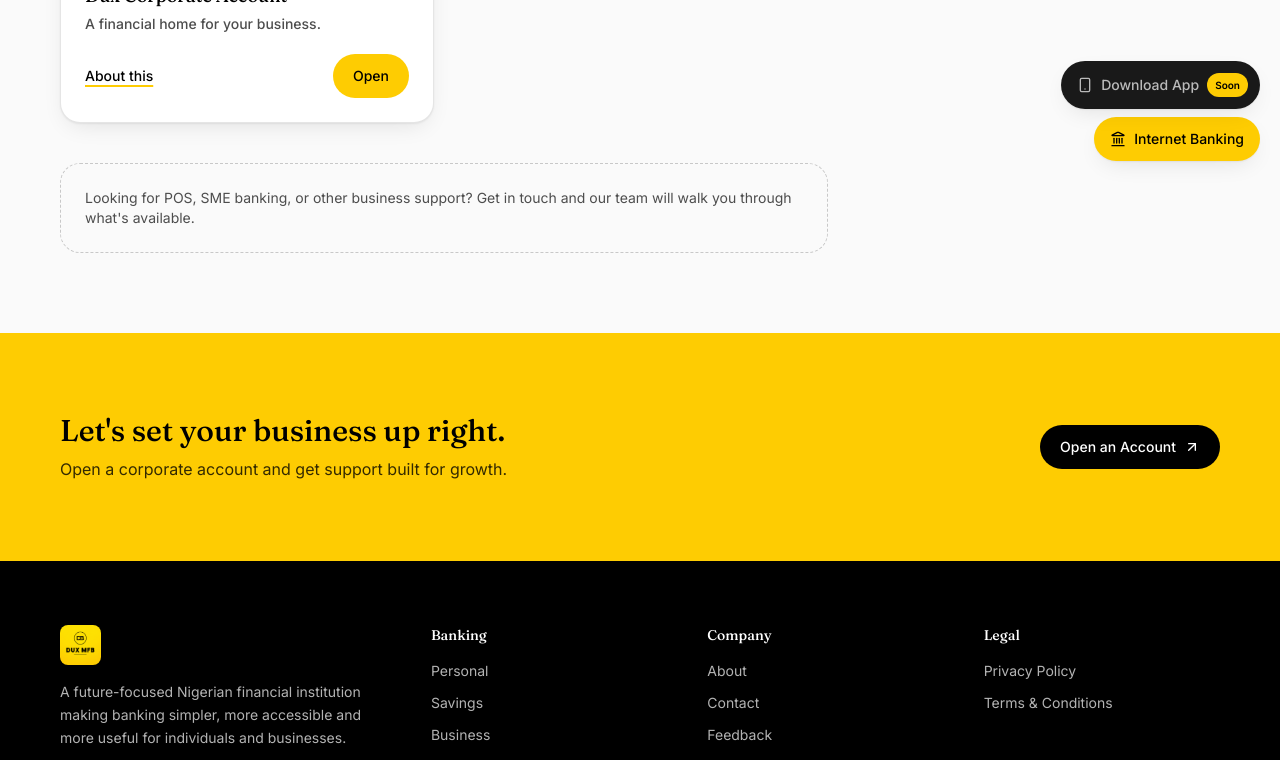
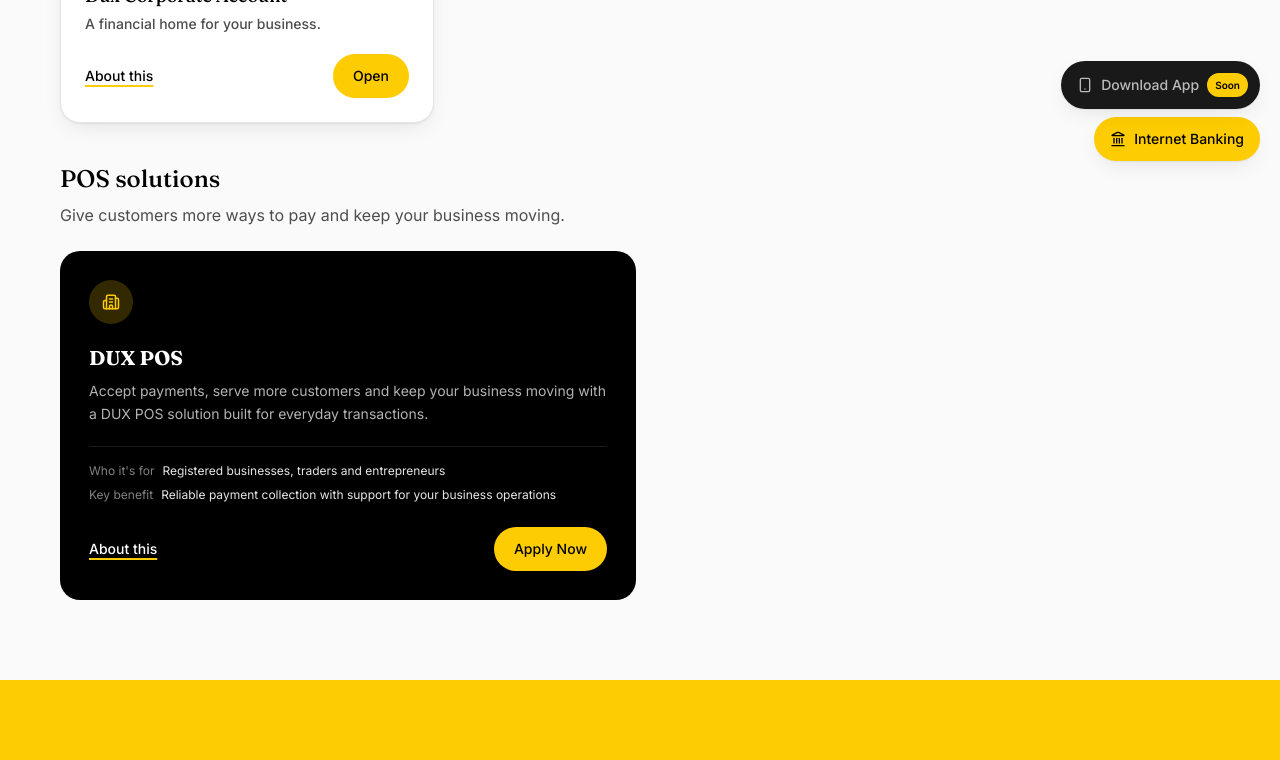
Before and after one commit to IsraelPhillip/Duxweb, a React (Vite) app in the folder Duxweb/: page /business in a window 1280 px wide. Shown: the part 619-1379 px from the top of the page. Built offline with nearby package versions, Linux system fonts and the light colour scheme.

Commit message:
Add POS business application card

```diff
--- a/Duxweb/src/components/LoanApplicationModal.jsx
+++ b/Duxweb/src/components/LoanApplicationModal.jsx
@@ -40,8 +40,11 @@
     setStatus("submitting");
 
     const formData = new FormData(e.target);
-    formData.append("_subject", `New ${loan.name} application`);
-    formData.append("loan", loan.name);
+    formData.append(
+      "_subject",
+      `New ${loan.applicationType || "Loan"} application`
+    );
+    formData.append("product", loan.name);
     if (officerName) formData.append("accountOfficer", officerName);
     Object.entries(files).forEach(([requirement, file]) => {
       if (file) formData.append(requirement, file);
@@ -125,7 +128,7 @@
                 </div>
               ) : (
                 <form onSubmit={handleSubmit} className="mt-6 space-y-6">
-                  <input type="hidden" name="loan" value={loan.name} />
+                  <input type="hidden" name="product" value={loan.name} />
                   <input type="text" name="_honey" className="hidden" tabIndex="-1" autoComplete="off" />
 
                   <div className="grid sm:grid-cols-2 gap-4">
--- /dev/null
+++ b/Duxweb/src/data/businessProducts.js
@@ -0,0 +1,22 @@
+export const posProduct = {
+  id: "pos",
+  icon: "Building2",
+  name: "DUX POS",
+  description:
+    "Accept payments, serve more customers and keep your business moving with a DUX POS solution built for everyday transactions.",
+  whoFor: "Registered businesses, traders and entrepreneurs",
+  benefit: "Reliable payment collection with support for your business operations",
+  features: [
+    "Flexible payment collection for your business",
+    "Built for traders, entrepreneurs and SMEs",
+    "Support for everyday business transactions",
+  ],
+  requirements: [
+    "DUX Microfinance Bank account holder",
+    "Valid means of identification (National ID, International Passport, or Driver's License)",
+    "Recent utility bill or proof of business address",
+    "Business registration document",
+    "Statement of account (6 months minimum)",
+  ],
+  applicationType: "POS",
+};
--- a/Duxweb/src/pages/Business.jsx
+++ b/Duxweb/src/pages/Business.jsx
@@ -1,8 +1,10 @@
 import { motion } from "framer-motion";
 import AccountCard from "../components/AccountCard";
+import LoanCard from "../components/LoanCard";
 import CTASection from "../components/CTASection";
 import ImagePlaceholder from "../components/ImagePlaceholder";
 import { accounts } from "../data/accounts";
+import { posProduct } from "../data/businessProducts";
 import { site } from "../data/site";
 
 export default function Business() {
@@ -42,14 +44,14 @@
           ))}
         </div>
 
-        {/* TODO: SME Banking, POS, and Business Support were part of the
-            original site structure but no verified product details have
-            been provided yet for these — add them here once confirmed. */}
-        <div className="mt-10 rounded-xl2 border border-dashed border-dux-ink/20 bg-neutral-50 p-6 max-w-3xl">
-          <p className="text-sm text-dux-slate">
-            Looking for POS, SME banking, or other business support? Get in
-            touch and our team will walk you through what's available.
+        <div className="mt-10 max-w-3xl">
+          <h2 className="text-2xl font-display font-medium">POS solutions</h2>
+          <p className="mt-2 text-dux-slate max-w-lg">
+            Give customers more ways to pay and keep your business moving.
           </p>
+          <div className="mt-6 max-w-xl">
+            <LoanCard loan={posProduct} />
+          </div>
         </div>
       </div>
 
```
